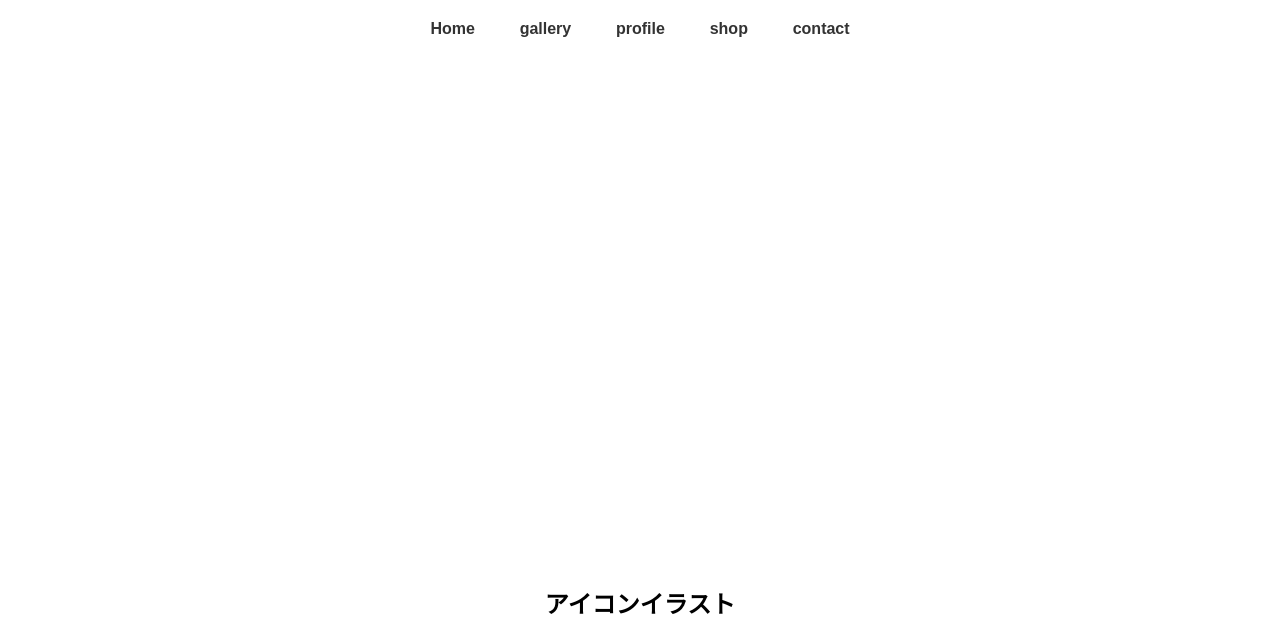
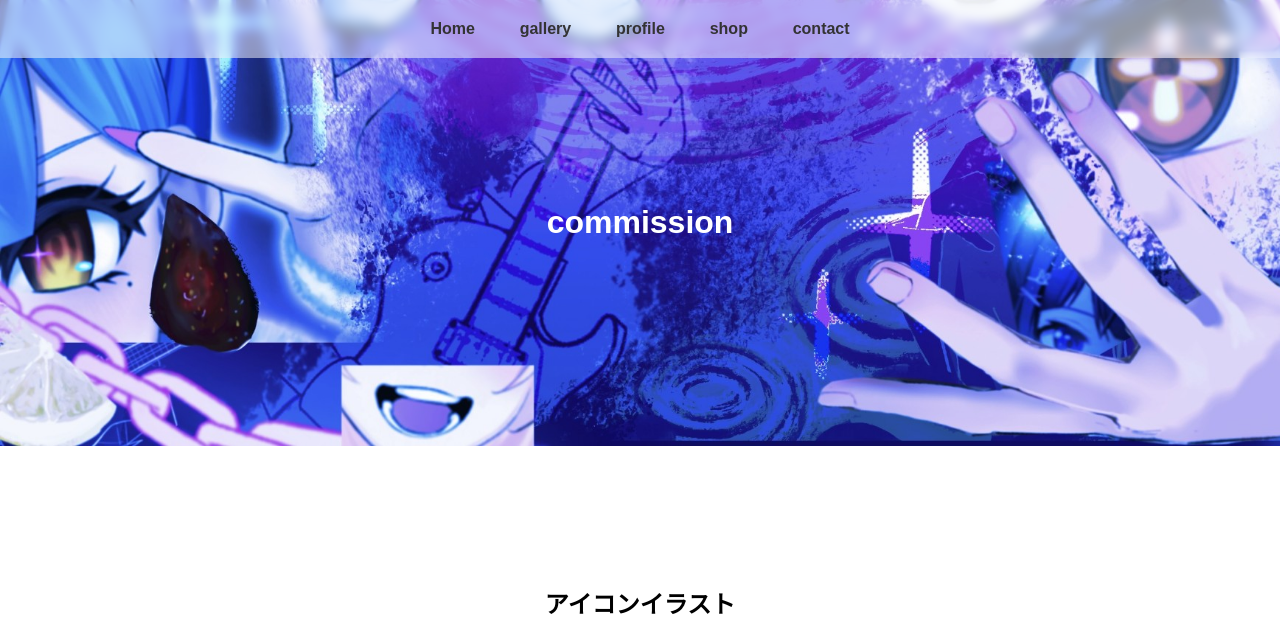
Before and after one commit to rina123-star/portfolio, a plain HTML site: page commission/commission.html in a window 1280 px wide. Shown: the top 640 px of the page. Drawn offline with Linux system fonts and the light colour scheme; files whose address does not match are found by name.

Commit message:
Update style-commission.css

```diff
--- a/commission/style-commission.css
+++ b/commission/style-commission.css
@@ -23,7 +23,7 @@ h2, h3{
     font-size: clamp(1.8rem,5vw);
 }
 #header{
-    background-image: url(/images/header_2.jpg);
+    background-image: url(/header_2.jpg);
     padding: 22vh 5vw;
     background-size:  cover; /*100%画像の大きさを画面いっぱいに */
     background-repeat: no-repeat; /*画像を繰り返さない*/
```
